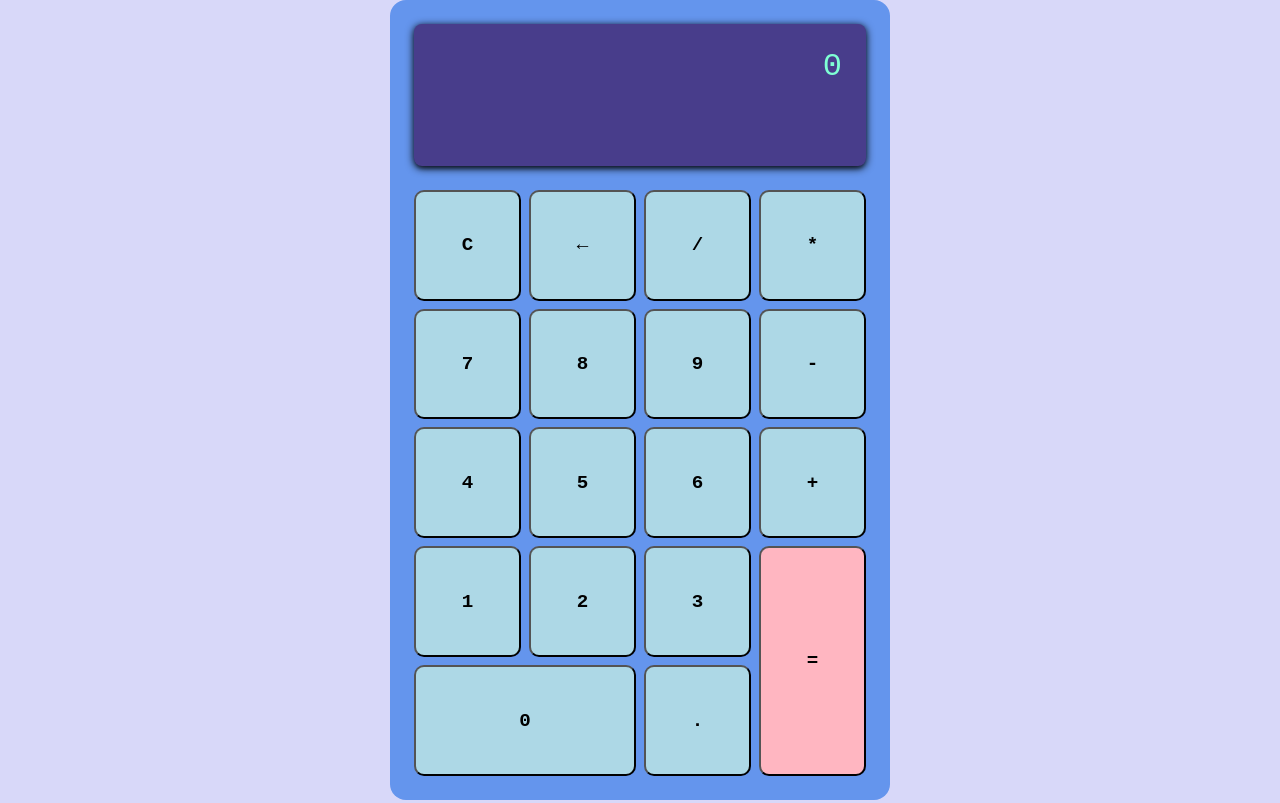
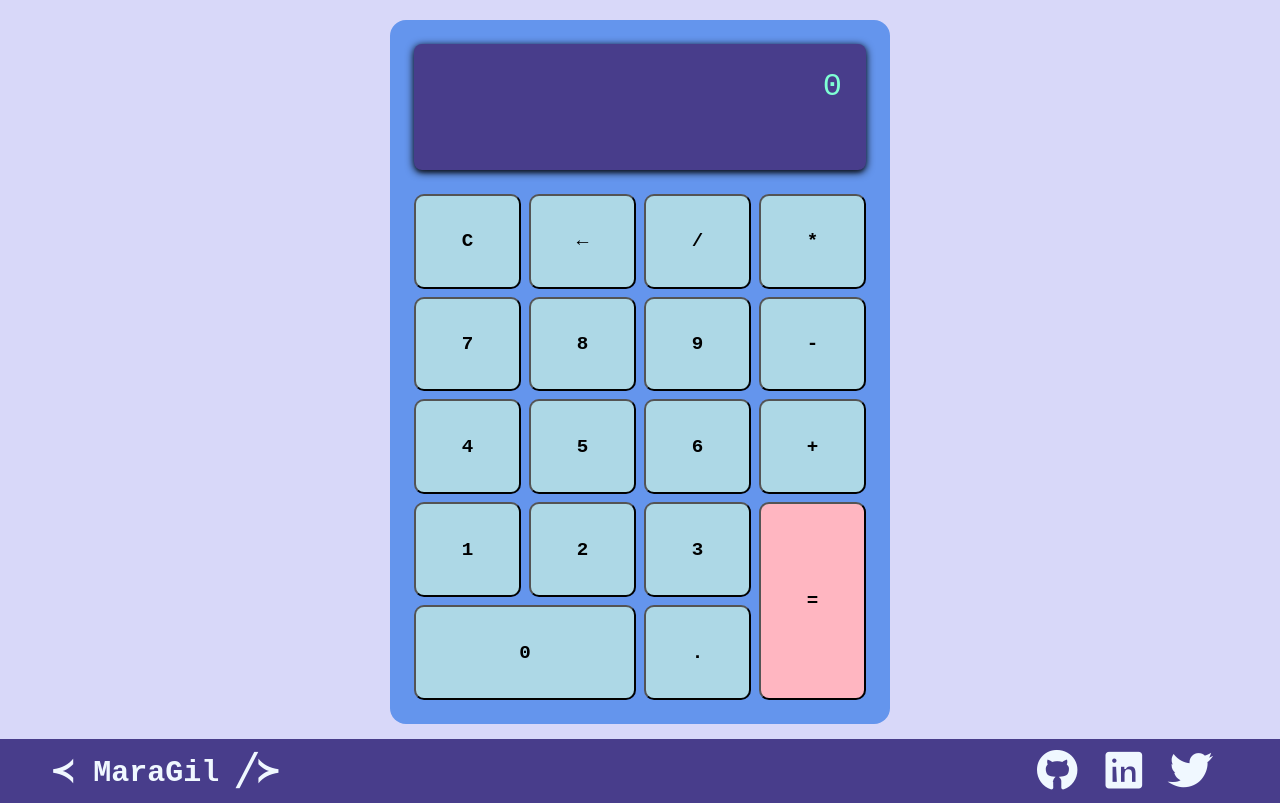
Before and after one commit to maragil/calculator-js, a plain HTML site: page index.html in a window 1280 px wide. Drawn offline with Linux system fonts and the light colour scheme.

Commit message:
Add footer

```diff
--- a/css/main.css
+++ b/css/main.css
@@ -6,19 +6,20 @@
 }
 
 body{
-    min-height: 100vh;
+    height: 100vh;
     background-color: #d8d8f9;
     display: grid;
     place-items: center;
 }
 
 .calculator{
+    margin-top: 20px;
     background-color:cornflowerblue;
     color:aquamarine;
     display: grid;
     grid-template-columns: repeat(4, 1fr);
     gap: 0.5rem;
-    height: 800px;
+    height: 88vh;
     width: 500px;
     max-width: 100%;
     padding: 1.5rem;
@@ -65,3 +66,34 @@ body{
 #equal:hover{
     background-color: darksalmon;
 }
+
+.footer{
+    margin-top: 15px;
+    height: 8vh;
+    width: 100%;
+    background-color: darkslateblue;
+    color: aliceblue;
+    display: flex;
+    justify-content: space-between;
+    align-items: center;
+    padding-inline: 50px;
+}
+
+.footer-logo{
+    font-size: 30px;
+    font-weight: bold;
+}
+
+.footer-ul{
+    list-style: none;
+}
+
+.footer-icon{
+    font-weight: bold;
+    margin-right: 20px;
+    text-decoration: none;
+}
+.fab{
+    color: aliceblue;
+    font-size: 40px;
+}
--- a/index.html
+++ b/index.html
@@ -4,6 +4,8 @@
     <meta charset="UTF-8">
     <meta http-equiv="X-UA-Compatible" content="IE=edge">
     <meta name="viewport" content="width=device-width, initial-scale=1.0">
+    <link   href="https://use.fontawesome.com/releases/v5.4.1/css/all.css"
+    rel="stylesheet"/>
     <link rel="stylesheet" href="./css/main.css">
     <title>Calculadora JS</title>
 </head>
@@ -31,6 +33,32 @@
         <button class="btn">.</button>
     </main>
 
+    <footer class="footer">
+        <p
+            class= "footer-logo" >&#8826; MaraGil &#x2571;&#x227B;</p>
+        <!-- Social nerworks -->
+        <ul class="footer-ul">
+            <li class="footer-items">
+                <a  href="https://github.com/maragil"
+                    target="_blank"
+                    class="footer-icon">
+                    <i class="fab fa-github"></i>
+                </a>
+                <a  href="https://www.linkedin.com/in/maria-araujo-gil84/"
+                    target="_blank"
+                    class="footer-icon">
+                    <i class="fab fa-linkedin"></i>
+                </a>
+                <a  href="https://twitter.com/araujomaria84"
+                    target="_blank"
+                    class="footer-icon">
+                    <i class="fab fa-twitter"></i>
+                </a>
+            </li>
+        </ul>
+
+</footer>
+
     <script src="./js/main.js"></script>
 </body>
 </html>
```
Also changed, not shown: package-lock.json (added), 2 other files.
